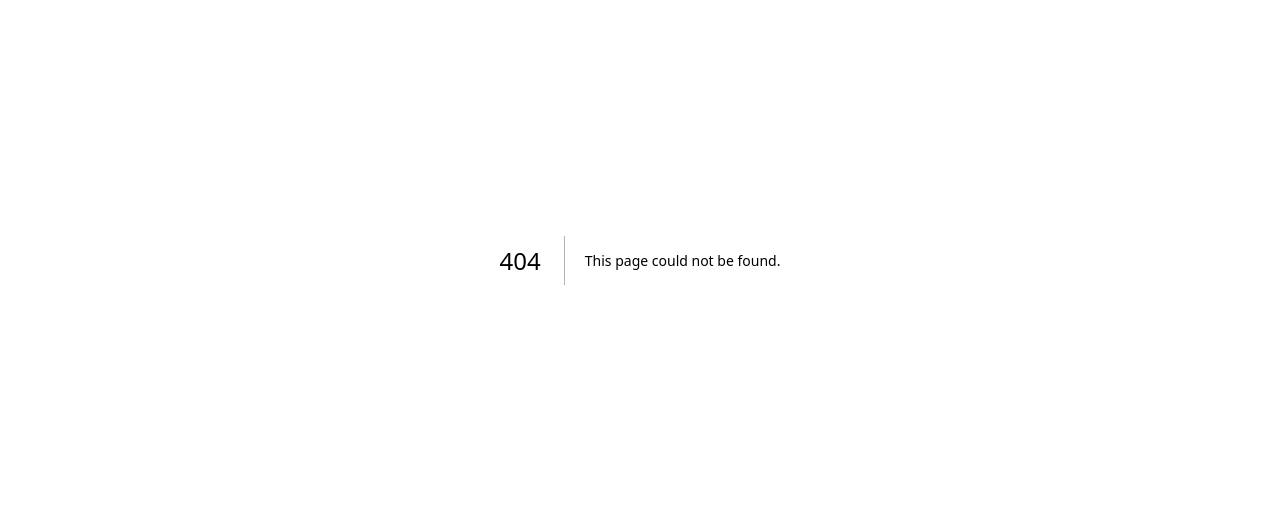
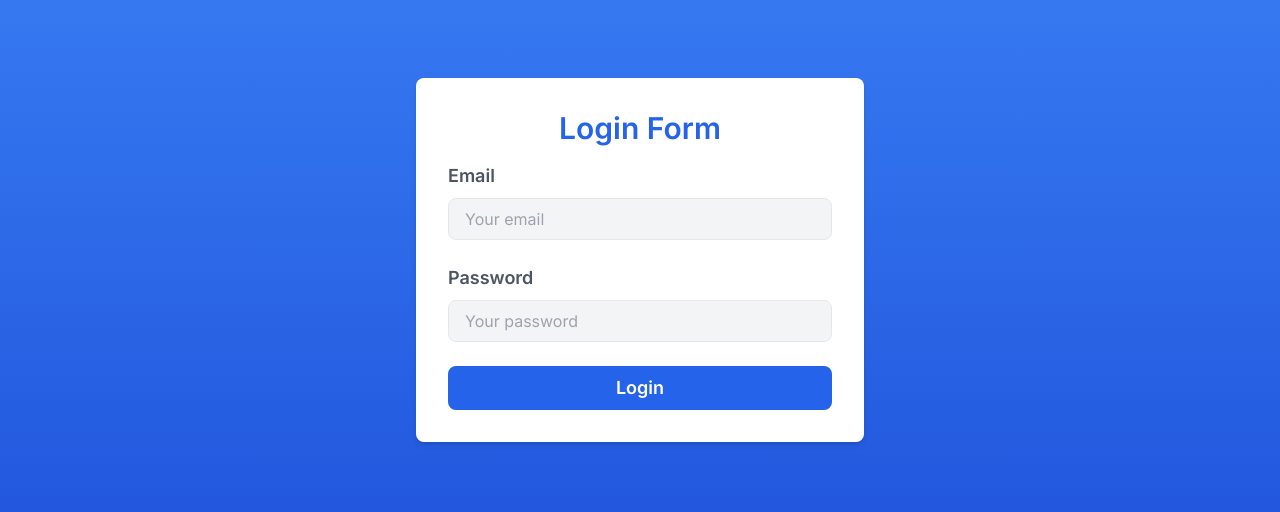
Before and after one commit to Ghullam-Mustafa/firebase-practice, a Next.js app: page /login in a window 1280 px wide. Before the commit this address had no page. Shown: the part 140-652 px from the top of the page. Built offline with nearby package versions, Linux system fonts and the light colour scheme; no server answers.

Commit message:
login & sigin up

```diff
--- /dev/null
+++ b/app/login/page.js
@@ -0,0 +1,206 @@
+// "use client"
+// import { useState, useEffect } from 'react'
+// // import { signInWithEmailAndPassword } from "firebase/auth";
+// // import { createUserWithEmailAndPassword } from '@/config/firebase';
+// import { signInWithEmailAndPassword ,onAuthStateChanged } from "firebase/auth";
+// import { auth } from '@/config/firebase';
+// const initialState = { email: "", password: "" }
+
+// export default function Login() {
+
+//   const [state, setState] = useState(initialState)
+//   const [user, setUser] = useState({})
+
+//   useEffect(()=>{
+//     onAuthStateChanged(auth, (user) => {
+//       if (user) {
+//         // User is signed in, see docs for a list of available properties
+//         // https://firebase.google.com/docs/reference/js/auth.user
+//         // const uid = user.uid;
+//         console.log(user)
+//         setUser(user)
+//         // ...
+//       } else {
+//         // User is signed out
+//         // ...
+//       }
+//     });
+//   },[])
+
+//   const handelChange = e => {
+//     setState({ ...state, [e.target.name]: e.target.value })
+//   }
+
+//   const handleSubmit = e => {
+//     e.preventDefault();
+
+//     const {email, password} = state
+
+//     signInWithEmailAndPassword(auth, email, password)
+//       .then((userCredential) => {
+//         // Signed up
+//         const user = userCredential.user;
+//         console.log("User LogedIn successful");
+//         console.log(userCredential)
+//         console.log(user)
+
+//         // ...
+//       })
+//       .catch((error) => {
+//         // const errorCode = error.code;
+//         // const errorMessage = error.message;
+//         console.log(error)
+//         // ..
+//       });
+
+//     console.log(state)
+//   }
+//   return (
+//     <>
+//       <div className="min-h-screen flex items-center justify-center bg-gradient-to-b from-blue-500 to-blue-700">
+
+
+//         <div className="bg-white card p-8 rounded-lg shadow-md w-full max-w-md">
+//       {user.email ?
+//       <h2 className="text-xl font-semibold text-center text-blue-600 mb-4">User Email {user.email}</h2>
+//       :
+
+//       <h2 className="text-3xl font-semibold text-center text-blue-600 mb-4">Login Form</h2>
+//       <form onSubmit={handleSubmit}>
+//         <div className="mb-6">
+//           <label htmlFor="email" className="block text-gray-600 text-lg font-semibold mb-2">Email</label>
+//           <input
+//             type="email"
+//             id="email"
+//             name="email"
+//             className="w-full px-4 py-2 border rounded-lg bg-gray-100"
+//             placeholder="Your email"
+//             onChange={handelChange}
+//           />
+//         </div>
+//         <div className="mb-6">
+//           <label htmlFor="password" className="block text-gray-600 text-lg font-semibold mb-2">Password</label>
+//           <input
+//             type="password"
+//             id="password"
+//             name="password"
+//             className="w-full px-4 py-2 border rounded-lg bg-gray-100"
+//             placeholder="Your password"
+//             onChange={handelChange}
+//           />
+//         </div>
+//         <button
+//           type="submit"
+
+//           className="w-full bg-blue-600 text-white text-lg font-semibold py-2 rounded-lg hover:bg-blue-700"
+//         >
+//           Login
+//         </button>
+//       </form>
+//       }
+
+
+//         </div>
+//       </div>
+//     </>
+//   )
+// }
+
+"use client"
+
+import { useState, useEffect } from 'react';
+import { signInWithEmailAndPassword, onAuthStateChanged } from 'firebase/auth';
+import { auth } from '@/config/firebase';
+
+const initialState = { email: "", password: "" };
+
+export default function Login() {
+  const [state, setState] = useState(initialState);
+  const [user, setUser] = useState(null); // Initialize user as null.
+
+  useEffect(() => {
+    // Listen to changes in user authentication state.
+    onAuthStateChanged(auth, (user) => {
+      if (user) {
+        setUser(user); // Set the user if authenticated.
+      } else {
+        setUser(null); // Set user as null if not authenticated.
+      }
+    });
+  }, []);
+
+  const handleChange = (e) => {
+    setState({ ...state, [e.target.name]: e.target.value });
+  };
+
+  const handleSubmit = (e) => {
+    e.preventDefault();
+
+    const { email, password } = state;
+
+    signInWithEmailAndPassword(auth, email, password)
+      .then((userCredential) => {
+        const user = userCredential.user;
+        console.log("User Logged In successfully");
+        console.log(user);
+      })
+      .catch((error) => {
+        console.error(error);
+      });
+
+    console.log(state);
+  };
+
+  return (
+    <div className="min-h-screen flex items-center justify-center bg-gradient-to-b from-blue-500 to-blue-700">
+      <div className="bg-white card p-8 rounded-lg shadow-md w-full max-w-md">
+        {user ? (
+          <>
+          <div>
+            <h2 className="text-xl font-semibold text-center text-blue-600 mb-4">
+              Welcome, {user.email}
+            </h2>
+          </div>
+          <div className="text-center">
+          <button className='bg-blue-600 py-3 px-5 text-white rounded-lg'>Logout</button>
+          </div>
+          </>
+        ) : (
+          <div>
+            <h2 className="text-3xl font-semibold text-center text-blue-600 mb-4">Login Form</h2>
+            <form onSubmit={handleSubmit}>
+              <div className="mb-6">
+                <label htmlFor="email" className="block text-gray-600 text-lg font-semibold mb-2">Email</label>
+                <input
+                  type="email"
+                  id="email"
+                  name="email"
+                  className="w-full px-4 py-2 border rounded-lg bg-gray-100"
+                  placeholder="Your email"
+                  onChange={handleChange}
+                />
+              </div>
+              <div className="mb-6">
+                <label htmlFor="password" className="block text-gray-600 text-lg font-semibold mb-2">Password</label>
+                <input
+                  type="password"
+                  id="password"
+                  name="password"
+                  className="w-full px-4 py-2 border rounded-lg bg-gray-100"
+                  placeholder="Your password"
+                  onChange={handleChange}
+                />
+              </div>
+              <button
+                type="submit"
+                className="w-full bg-blue-600 text-white text-lg font-semibold py-2 rounded-lg hover:bg-blue-700"
+              >
+                Login
+              </button>
+            </form>
+          </div>
+        )}
+      </div>
+    </div>
+  );
+}
--- a/app/register/page.js
+++ b/app/register/page.js
@@ -1,7 +1,8 @@
 "use client"
 import { useState } from 'react'
-import { createUserWithEmailAndPassword } from '@/config/firebase';
-// import { createUserWithEmailAndPassword } from "firebase/auth";
+// import { signInWithEmailAndPassword } from "firebase/auth";
+// import { createUserWithEmailAndPassword } from '@/config/firebase';
+import { createUserWithEmailAndPassword } from "firebase/auth";
 import { auth } from '@/config/firebase';
 const initialState = { email: "", password: "" }
 
@@ -22,11 +23,16 @@ export default function Register() {
       .then((userCredential) => {
         // Signed up
         const user = userCredential.user;
+        console.log("User Registration successful");
+        console.log(userCredential)
+        console.log(user)
+
         // ...
       })
       .catch((error) => {
-        const errorCode = error.code;
-        const errorMessage = error.message;
+        // const errorCode = error.code;
+        // const errorMessage = error.message;
+        console.log(error)
         // ..
       });
 
@@ -65,7 +71,7 @@ export default function Register() {
 
               className="w-full bg-blue-600 text-white text-lg font-semibold py-2 rounded-lg hover:bg-blue-700"
             >
-              Log In
+              Register
             </button>
           </form>
         </div>
--- a/config/firebase.js
+++ b/config/firebase.js
@@ -17,6 +17,4 @@ const firebaseConfig = {
 // Initialize Firebase
 const app = initializeApp(firebaseConfig);
 // Initialize Firebase Authentication and get a reference to the service
-const  auth = getAuth(app);
-
-export {auth }
+export const  auth = getAuth(app);
```
